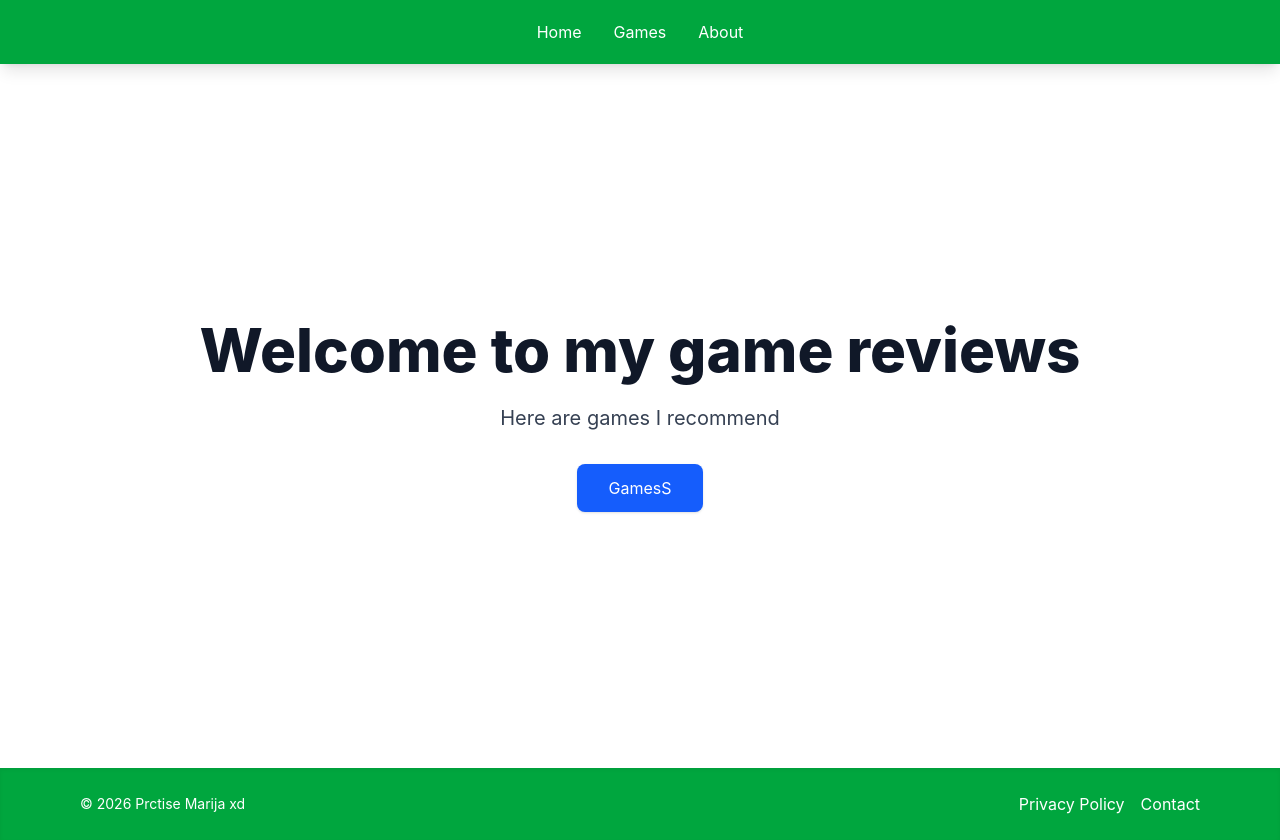
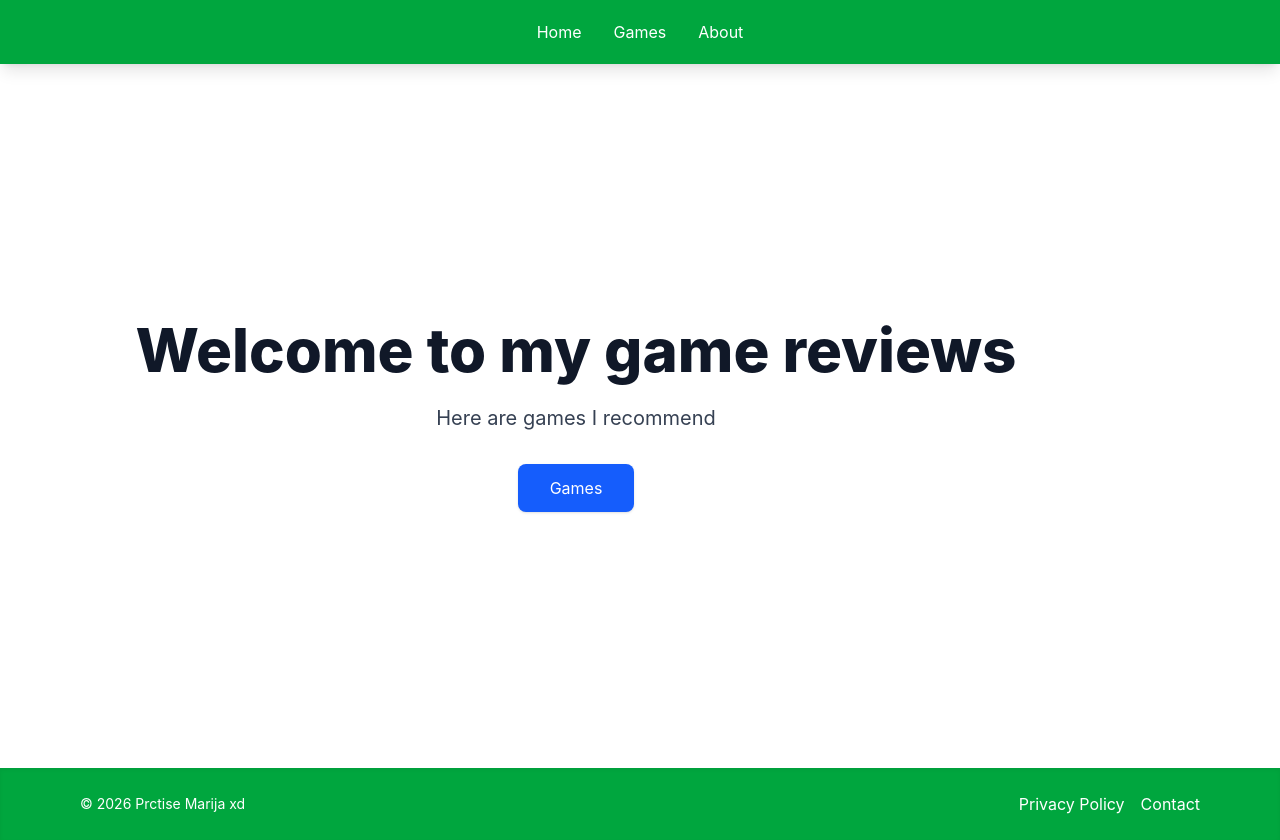
Before and after one commit to MarijaGorbunova-intern/Practise, a Next.js app in the folder practise_project_nextjs/: page / in a window 1280 px wide. Built offline with nearby package versions, Linux system fonts and the light colour scheme.

Commit message:
Connected with Mongodb database

```diff
--- a/practise_project_nextjs/package.json
+++ b/practise_project_nextjs/package.json
@@ -9,6 +9,7 @@
     "lint": "eslint"
   },
   "dependencies": {
+    "mongodb": "^7.1.0",
     "next": "16.1.6",
     "postcss": "^8.5.6",
     "react": "19.2.3",
--- /dev/null
+++ b/practise_project_nextjs/src/app/games/Games_Components/GameCard.tsx
@@ -0,0 +1,18 @@
+type Game = {
+  _id: Object
+  title: string
+  genre: string
+  releaseYear: number
+  rating: number
+}
+
+export default function GameCard({ game }: { game: Game }) {
+  return (
+    <div className="border p-4">
+      <h2 className="text-lg font-bold">{game.title}</h2>
+      <p>genre: {game.genre}</p>
+      <p>releaseYear: {game.releaseYear}</p>
+      <p>rating: {game.rating}</p>
+    </div>
+  )
+}
--- a/practise_project_nextjs/src/app/games/page.tsx
+++ b/practise_project_nextjs/src/app/games/page.tsx
@@ -1,3 +1,29 @@
-export default function HomePage(){
-    return
+import clientPromise from "../../lib/mongo"
+import GameCard from "./Games_Components/GameCard"
+
+type Game = {
+  title: string
+  genre: string
+  releaseYear: number
+  rating: number
 }
+
+export default async function GamesPage() {
+  const client = await clientPromise
+  const db = client.db("Practise_Games")
+
+  const games = await db
+    .collection<Game>("Games")
+    .find()
+    .toArray()
+
+  return (
+    <div className="p-8 space-y-4">
+      <h1 className="text-2xl font-bold">Games</h1>
+
+      {games.map((game) => (
+        <GameCard key={game._id.toString()} game={game} />
+      ))}
+    </div>
+  )
+}
--- a/practise_project_nextjs/src/app/layout.tsx
+++ b/practise_project_nextjs/src/app/layout.tsx
@@ -10,7 +10,7 @@ export default function RootLayout({ children }: LayoutPr) {
    <html suppressHydrationWarning>
       <body>
         <Navbar />
-        <main className="flex-1 max-w-6xl mx-auto px-4 py-8">
+        <main className="flex-1 max-w-6xl min-h-[85vh] px-4 py-8">
           {children}
         </main>
         <Footer/>
--- a/practise_project_nextjs/src/app/page.tsx
+++ b/practise_project_nextjs/src/app/page.tsx
@@ -10,7 +10,7 @@ export default function HomePage() {
       <a
         href="/games"
         className="px-8 py-3 bg-blue-600 text-white rounded-lg shadow hover:bg-blue-700 transition">
-        GamesS
+        Games
       </a>
     </div>
   )
--- a/practise_project_nextjs/src/components/UI/Games_Components/GameCard.tsx
+++ /dev/null
@@ -1,2 +0,0 @@
-export default function GameCard(){
-}
--- /dev/null
+++ b/practise_project_nextjs/src/lib/mongo.ts
@@ -0,0 +1,6 @@
+import { MongoClient } from "mongodb"
+
+const uri = process.env.MONGODB_URI!
+const client = new MongoClient(uri)
+
+export default client.connect()
```
Also changed, not shown: 1 other file (tests, documents, lock files or other folders).
